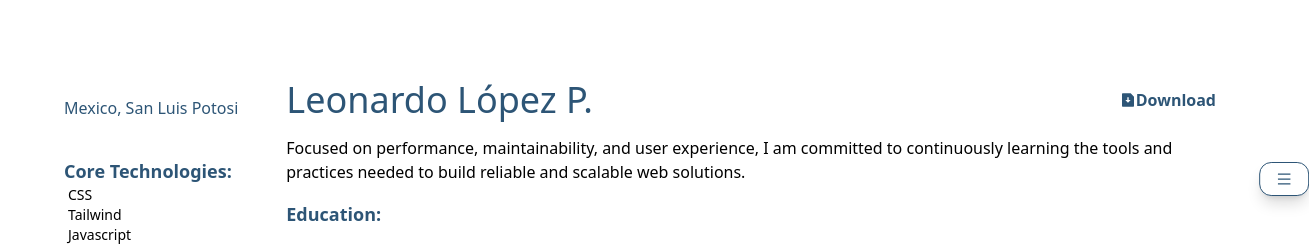
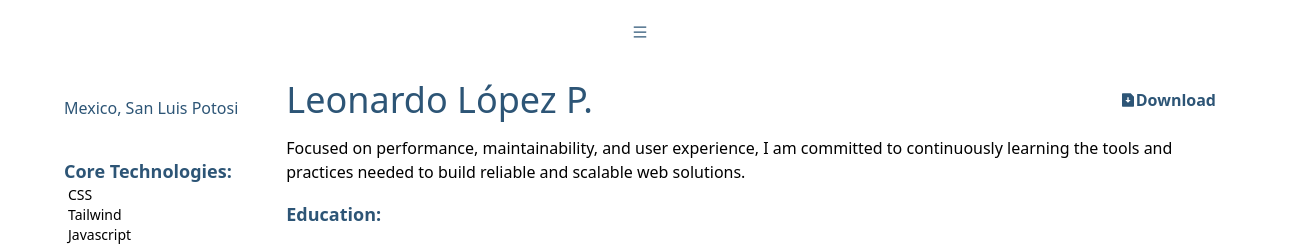
Before and after one commit to Leonidas810/web_portafolio, a Next.js app: page /resume in a window 1280 px wide. Shown: the top 246 px of the page, 1309 px wide, since content can reach past the window. Built offline with nearby package versions, Linux system fonts and the light colour scheme.

Commit message:
finish: new menu design finish

```diff
--- a/src/app/resume/page.tsx
+++ b/src/app/resume/page.tsx
@@ -1,10 +1,8 @@
 "use client";
-import { useState } from "react";
 import { Button, Icon } from "@/components/atoms";
 import { Page as PageTemplate } from "@/templates/index";
 
 const Page = () => {
-  const [isLoading, setIsLoading] = useState<boolean>(false);
 
   const technologies = [
     "CSS",
@@ -132,7 +130,6 @@ const Page = () => {
             <div className="flex justify-between mb-4">
               <h1 className="text-primary-700 text-4xl">Leonardo López P.</h1>
               <Button
-                disabled={isLoading}
                 onClick={onClickDownload}
                 variant="ghost"
               >
--- a/src/components/molecules/Navigate.molecule.tsx
+++ b/src/components/molecules/Navigate.molecule.tsx
@@ -1,7 +1,7 @@
 "use client";
 import { Button, Icon } from "@/atoms/index";
 import { LinkButton } from "@/molecules/index";
-import { useState } from "react";
+import { useEffect, useState } from "react";
 import { usePathname } from "next/navigation";
 
 import { useWindowWidth } from "@/hooks";
@@ -27,6 +27,16 @@ export const Navigate = () => {
     setIsOpen((p) => !p);
   };
 
+  useEffect(() => {
+    const closeMenu = () => {
+      if (windowWidth && windowWidth > 640) setIsOpen(false)
+    }
+    closeMenu();
+  }, [windowWidth])
+
+  const isMobile = windowWidth < 640;
+  const isHeroSection = pathname === "/";
+
   const routesMap: {
     name: string;
     label?: string;
@@ -38,6 +48,7 @@ export const Navigate = () => {
         name: "home",
         icon: "home",
         href: "/",
+        className: `${isMobile ? "block" : "hidden"}`
       },
       {
         name: "resume",
@@ -51,31 +62,25 @@ export const Navigate = () => {
       },
     ];
 
-  const commonClasses = `${
-    isOpen ? "visible" : "invisible"
-  } absolute transition-transform`;
-
-  const isMobile = windowWidth < 640;
-  const isHeroSection = pathname === "/";
-
   return (
     <nav
       hidden={isHeroSection}
       className="fixed sm:absolute w-full h-full z-10"
     >
       <div
-        onMouseLeave={onCloseMenu}
-        className="absolute h-auto w-auto top-5 sm:bottom-5 right-1/2 sm:right-5 translate-x-1/2 flex flex-col gap-y-2 items-end"
+        {...!isMobile ? { onMouseLeave: onCloseMenu } : {}}
+        className="absolute bottom-5 sm:bottom-[94%] right-0 sm:right-1/2 -translate-x-1/3 sm:translate-x-1/2 flex flex-col gap-y-2 items-end"
       >
         {/* Routes */}
-        <ol className="flex flex-col-reverse items-end gap-y-2">
+        <ol className="sm:absolute sm:left-1/2 sm:-translate-x-1/2 flex flex-col-reverse sm:flex-row items-end sm:items-center gap-y-2 sm:gap-x-16">
           {routesMap.map((r, i) => (
-            <li key={i}>
+            <li key={i} {...r.className ? { className: r.className } : {}}>
               <LinkButton
+                variant={isMobile ? 'primary' : 'ghost'}
+                disabled={pathname === r.href}
                 href={r.href}
                 className={`transition-all duration-300 ease-out
-                ${
-                  isOpen
+                ${isOpen
                     ? "opacity-100 translate-y-0 scale-100"
                     : "opacity-0 translate-y-4 scale-95 pointer-events-none"
                   }`}
@@ -87,9 +92,20 @@ export const Navigate = () => {
           ))}
         </ol>
         {/* Action menu */}
-        <Button onClick={onHandleMenu}>
+        {isMobile ?
+          <Button
+            variant={'primary'}
+            className={`z-20 ${isOpen
+              ? "scale-100"
+              : "scale-95"
+              }`}
+            onClick={onHandleMenu}>
             <Icon name={isOpen ? "close" : "menu"} />
-        </Button>
+          </Button> :
+          <LinkButton onMouseOver={onOpenMenu} variant="ghost" className="z-20" buttonClassName={`${isOpen ? 'duration-300 rotate-360' : ""}`} href="/">
+            <Icon name={isOpen ? "home" : "menu"} />
+          </LinkButton>
+        }
       </div>
     </nav>
   );
```
Lines whose indentation alone changed are shown as unchanged.
